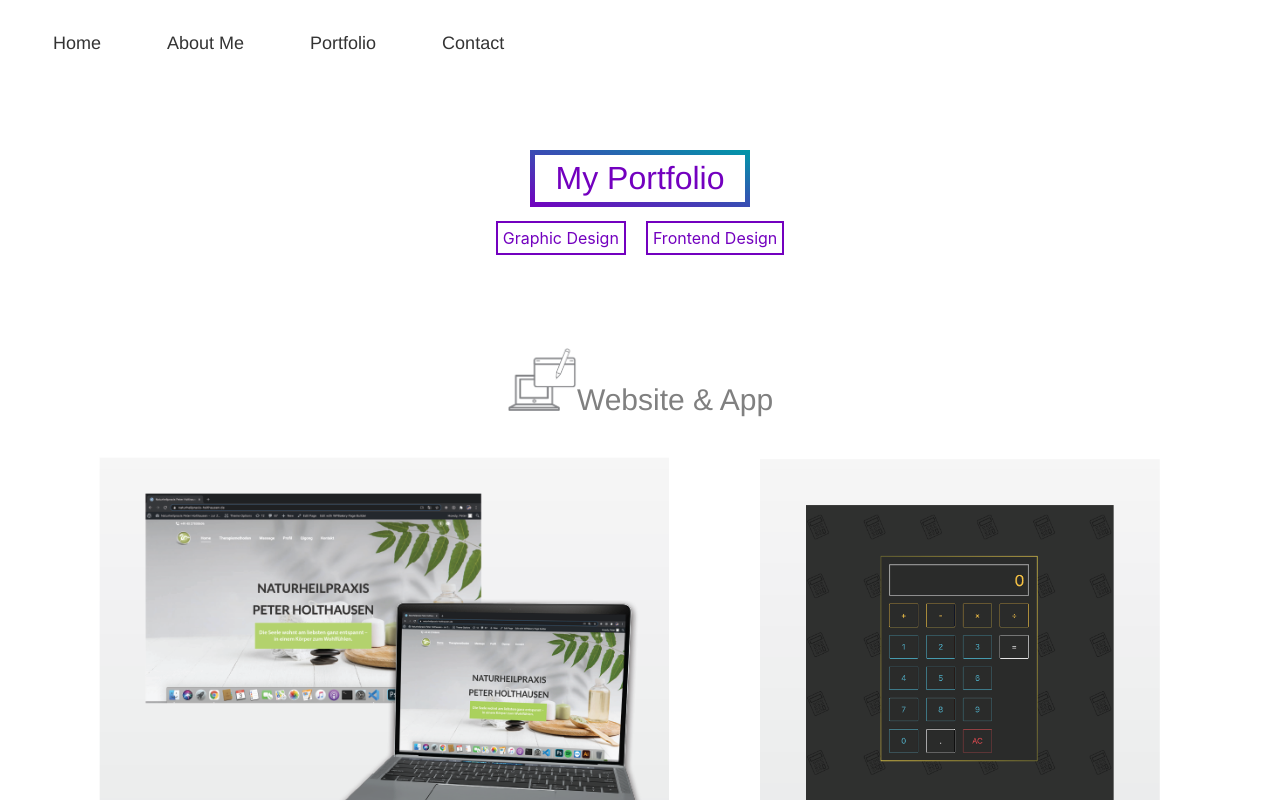
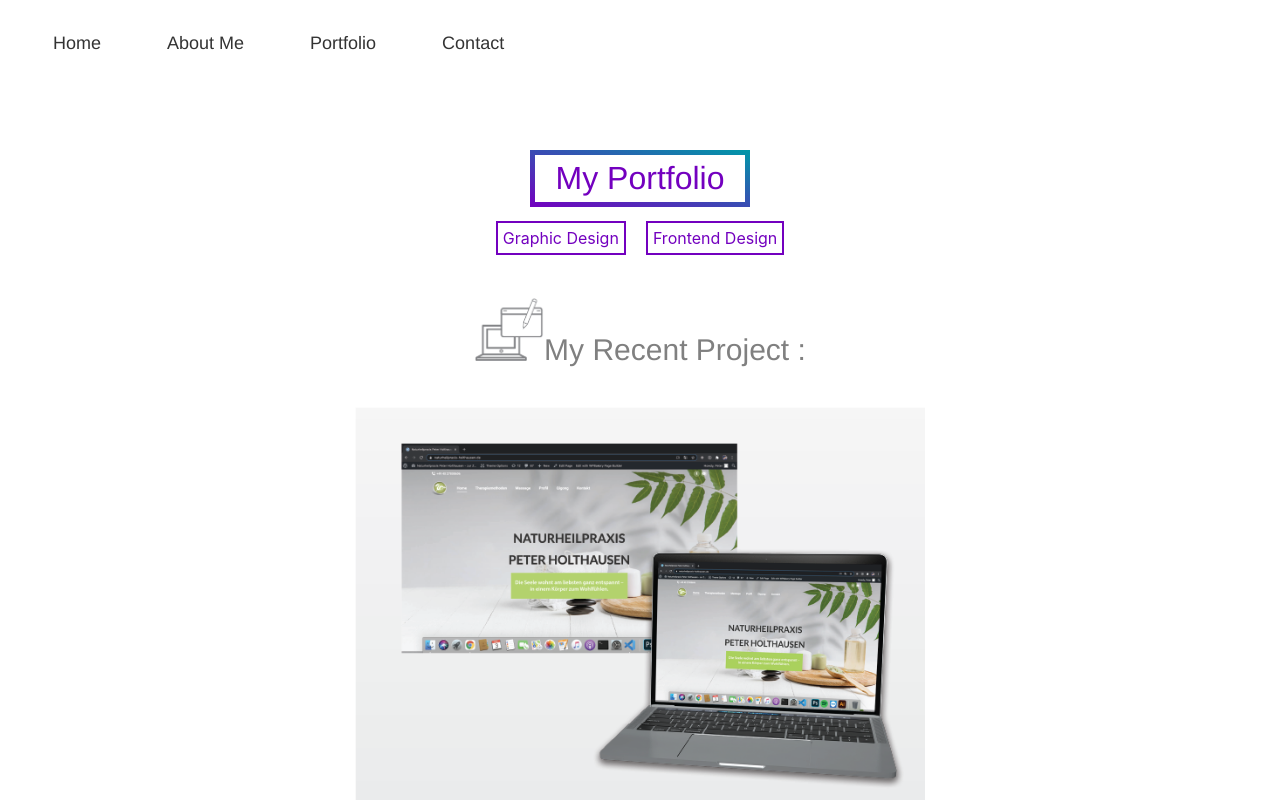
Before and after one commit to andryosa/andryosadotcom, a React (Create React App) app: page /portfolio in a window 1280 px wide. Shown: the top 800 px of the page. Built offline with nearby package versions, Linux system fonts and the light colour scheme.

Commit message:
recent project sorted

```diff
--- a/src/component/Portfolio/portfolio.jsx
+++ b/src/component/Portfolio/portfolio.jsx
@@ -46,8 +46,22 @@ const Portfolio = () => {
             <a className='portoBtn' href="#desGraf">Graphic Design</a>
             <a className='portoBtn' href="#webDes">Frontend Design</a>
         </div>
-            <div className='flex-container'>
+        <div className='recentPro'>
+            <h3 className="worktypeTittle"><img src={webicon} alt="" className='portoficon'/>My Recent Project :</h3>
+                <div className='newsDiv'>
+                    <div className='news'>
+                                <img className='newsimg' src={covnatur} alt=""/>
+                                <div className='insert2'>
+                                <a className='link-port2' href='https://naturheilpraxis-holthausen.de//' target='_blank'>
+                                    Wordpress Website <br/> naturheilpraxis-holthausen.de
+                                </a>
+                                </div>
+                    </div>
+                </div>
+        </div>
+        <div className='flex-container'>
          {/* <div className={hideDesgraf? "hiden" : "shown", hideWebdes? "shown" : "hiden"}> */}
+
          <div id='desGraf' className='flex-item'>
 
             <h2 className='worktypeTittle'><img src={dgiicon} alt="" className='portoficon'/>Graphic Design & Illustration</h2>
```
Also changed, not shown: src/component/Portfolio/portfolio.css (+64 -0 lines).
